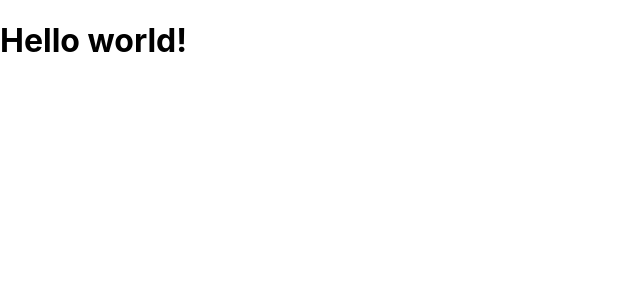
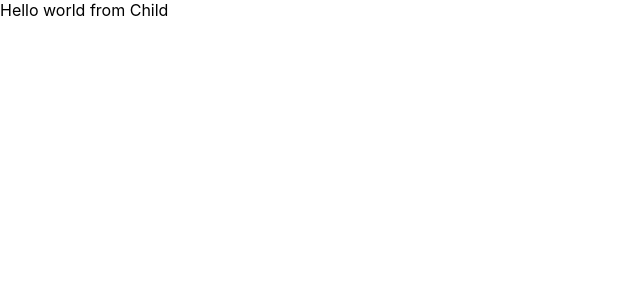
Before and after one commit to sajid-munawar/Expense_Tracker_app, a React (Create React App) app: page / in a window 1280 px wide. Shown: the top 300 px of the page, without its empty margins (0-640 px from the left). Built offline with nearby package versions, Linux system fonts and the light colour scheme.

Commit message:
Created a Child component

```diff
--- a/src/App.js
+++ b/src/App.js
@@ -1,10 +1,12 @@
 import React from 'react';
 import './App.css';
+import Child from "./child"
 
 function App() {
   return (
-    <h1>Hello world!
-    </h1>
+    <div>
+      <Child />
+    </div>
   );
 }
 
--- /dev/null
+++ b/src/child.js
@@ -0,0 +1,11 @@
+import React from 'react';
+
+function Child() {
+  return (
+    <div>
+        Hello world from Child
+    </div>
+  );
+}
+
+export default Child;
```
